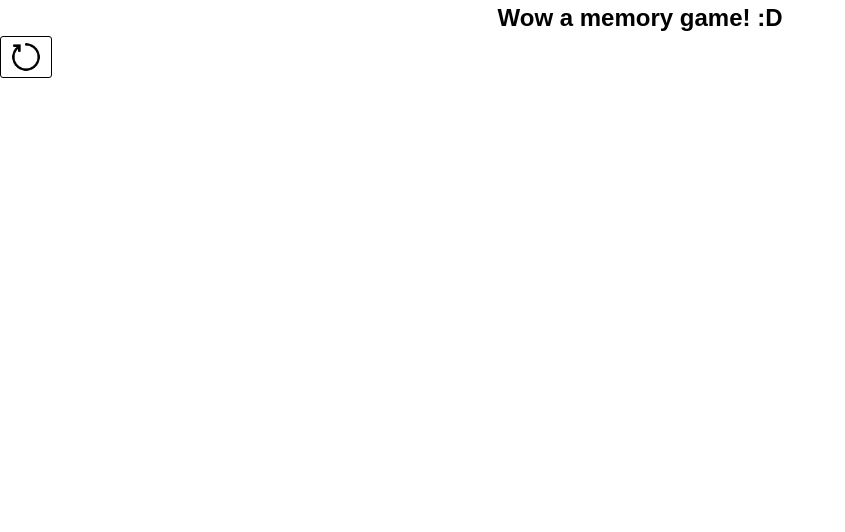
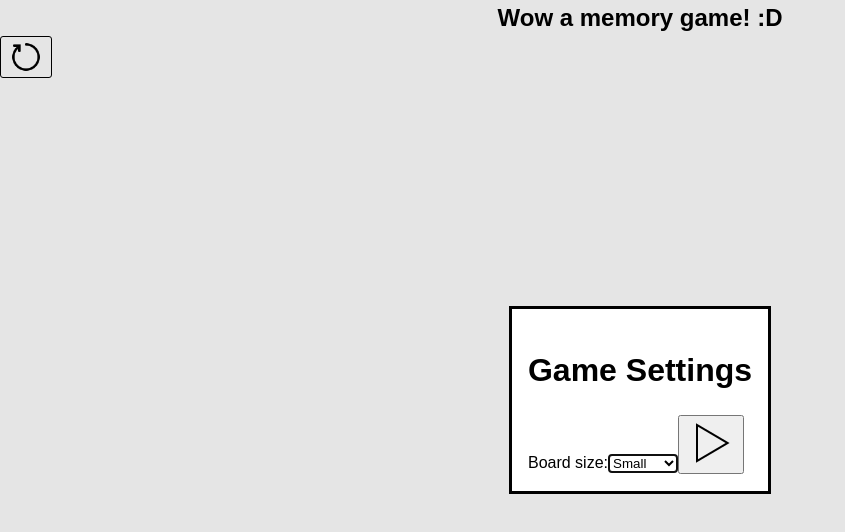
Before and after one commit to igorpadilhaa/react-memory-game, a React (Vite) app: page / in a window 1280 px wide. Shown: the top 532 px of the page, without its empty margins (0-845 px from the left). Built offline with nearby package versions, Linux system fonts and the light colour scheme.

Commit message:
update App to use GameConfigForm

```diff
--- a/src/App.tsx
+++ b/src/App.tsx
@@ -9,9 +9,13 @@ import GameControls from "./components/GameControls/GameControls"
 import { Control } from "./components/GameControls/types"
 
 import restartIcon from './assets/restart.png'
+import useConfigForm from "./components/GameConfigForm/useConfigForm"
 
 function App() {
   const [game, dispatch] = useGameReducer()
+  const { Form, show } = useConfigForm()
+
+  useEffect(show, [show])
 
   useEffect(() => {
     if (game.selectedCards.length !== 2)
@@ -34,6 +38,7 @@ function App() {
       <GameControls title="Wow a memory game! :D" controls={controls}>
         <GameBoard tiles={game.board} onMove={(card) => dispatch(selectCard(card))} />
       </GameControls>
+      <Form />
     </main>
   )
 }
```
